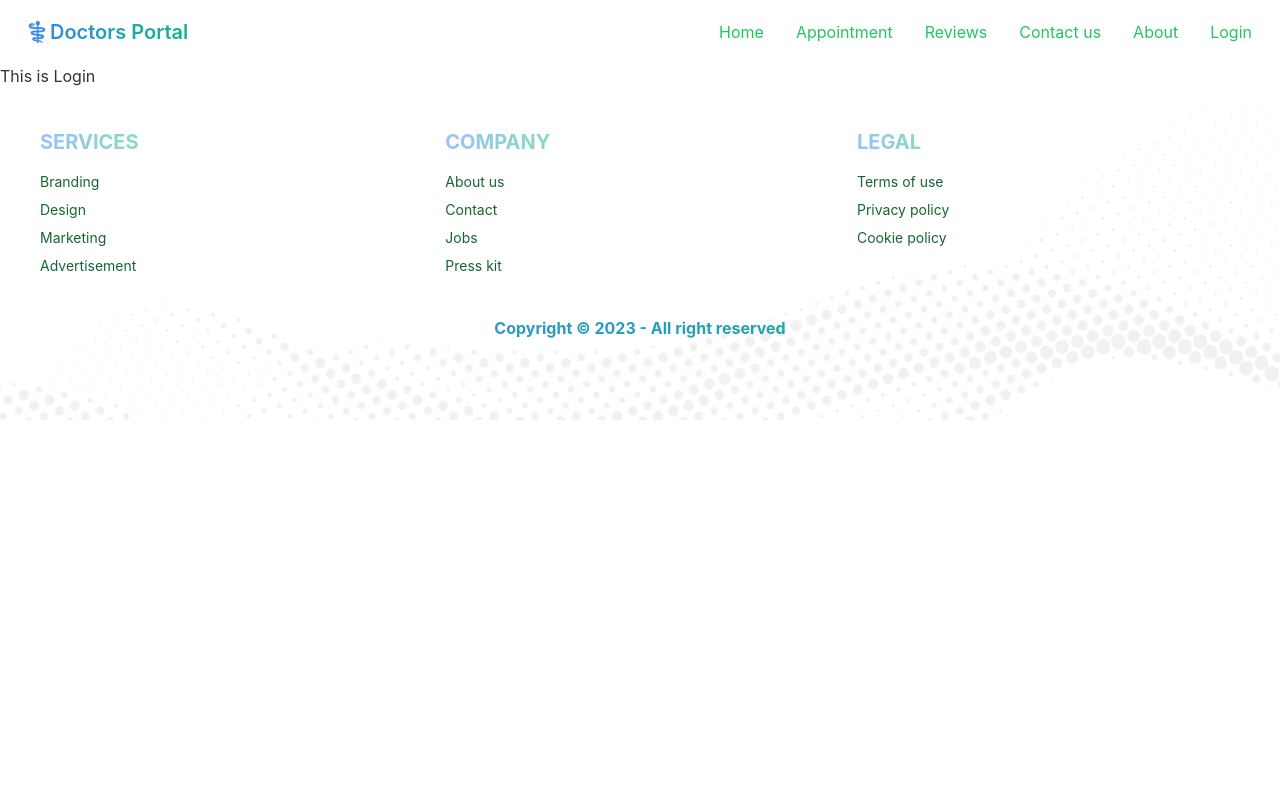
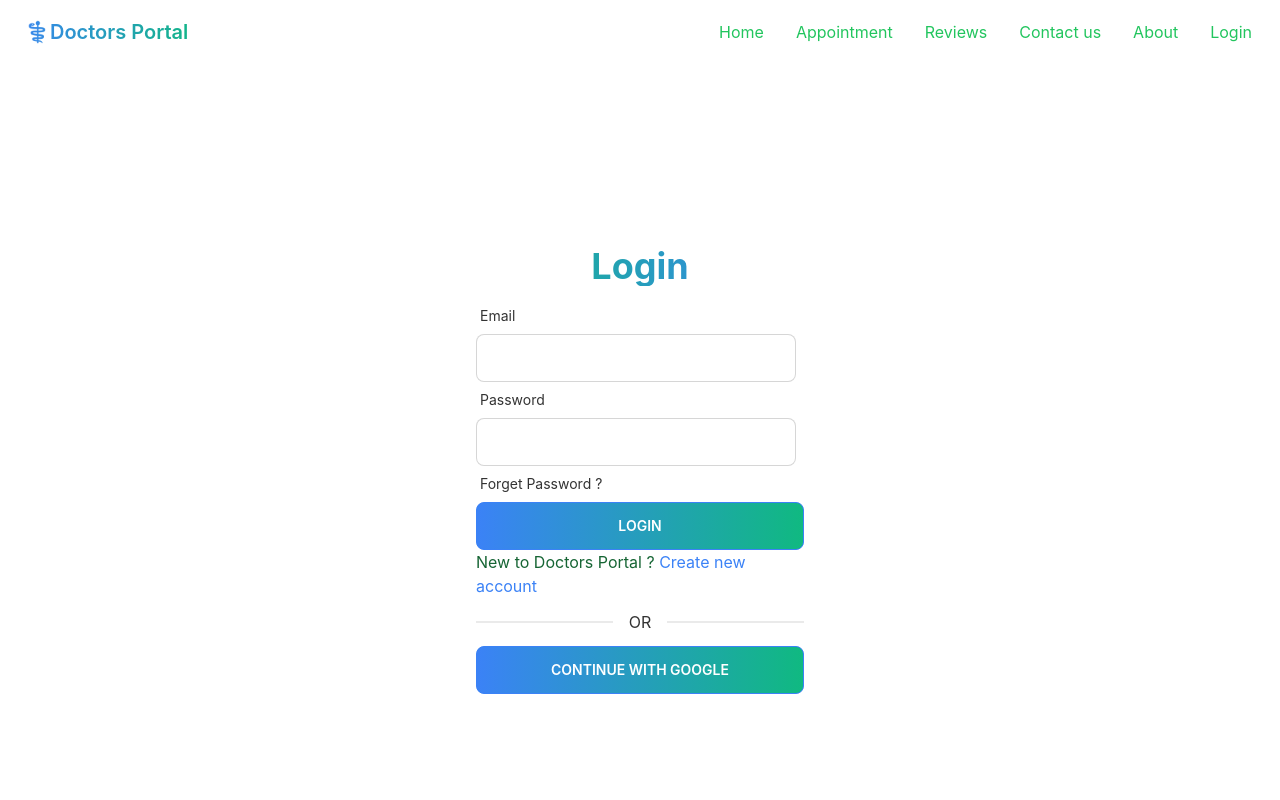
Before and after one commit to ripon1523/SD3-client, a React (Create React App) app: page /login in a window 1280 px wide. Shown: the top 800 px of the page. Built offline with nearby package versions, Linux system fonts and the light colour scheme.

Commit message:
2.3 done

```diff
--- a/package.json
+++ b/package.json
@@ -8,9 +8,11 @@
     "@testing-library/user-event": "^13.5.0",
     "daisyui": "^2.50.0",
     "date-fns": "^2.29.3",
+    "firebase": "^9.17.1",
     "react": "^18.2.0",
     "react-day-picker": "^8.5.1",
     "react-dom": "^18.2.0",
+    "react-hook-form": "^7.43.1",
     "react-router-dom": "^6.8.0",
     "react-scripts": "5.0.1",
     "web-vitals": "^2.1.4"
--- a/src/Pages/Login/Login.js
+++ b/src/Pages/Login/Login.js
@@ -1,9 +1,58 @@
-import React from 'react';
+import { useForm } from 'react-hook-form';
+import { Link } from 'react-router-dom';
 
 const Login = () => {
+    const { register, formState: { errors }, handleSubmit } = useForm()
+    const handleLogin = data => {
+        console.log(data)
+
+    }
     return (
-        <div>
-            <h2>This is Login</h2>
+        <div className='h-[800px]  flex justify-center items-center'>
+
+            <div className='w-96 p-7' >
+                <h2 className='text-4xl font-bold text-transparent bg-clip-text bg-gradient-to-r from-secondary to-primary my-3 text-center'> Login</h2>
+                <form onSubmit={handleSubmit(handleLogin)}>
+
+
+                    <div className="form-control w-full max-w-xs">
+                        <label className="label">
+                            <span className="label-text">Email</span>
+                        </label>
+                        <input className="input input-bordered w-full max-w-xs" type="text"
+                            {...register("email", { required: "Email is required " })} />
+                        {errors.email && <p className='text-red-500' >{errors.email?.message}</p>}
+                    </div>
+                    <div className="form-control w-full max-w-xs">
+                        <label className="label">
+                            <span className="label-text">Password</span>
+                        </label>
+                        <input className="input input-bordered w-full max-w-xs" type="password"
+                            {...register("password",
+                             {
+                                required: "Password is required",
+                                minLength:{value:6, message:"Password must be included  6 character or longer"},
+
+                                })} />
+                        {errors.password && <p className='text-red-500' >{errors.password?.message}</p>}
+                        <label className="label">
+                            <span className="label-text">Forget Password ?</span>
+                        </label>
+                    </div>
+
+
+
+
+
+                    <input className='btn btn-primary bg-gradient-to-r from-primary to-secondary text-white w-full ' value="Login" type="submit" />
+                </form>
+
+                <p className='text-green-800'>New to Doctors Portal ?<Link className='text-primary' to="/signup" > Create new account </Link> </p>
+                <div className="divider">OR</div>
+
+                <button className='btn btn-primary bg-gradient-to-r from-primary to-secondary text-white w-full ' >CONTINUE WITH GOOGLE</button>
+            </div>
+
         </div>
     );
 };
--- /dev/null
+++ b/src/firebase/firease.config.js
@@ -0,0 +1,19 @@
+// Import the functions you need from the SDKs you need
+import { initializeApp } from "firebase/app";
+// TODO: Add SDKs for Firebase products that you want to use
+// https://firebase.google.com/docs/web/setup#available-libraries
+
+// Your web app's Firebase configuration
+const firebaseConfig = {
+  apiKey: process.env.REACT_APP_apiKey,
+  authDomain: process.env.REACT_APP_authDomain,
+  projectId: process.env.REACT_APP_projectId,
+  storageBucket: process.env.REACT_APP_storageBucket,
+  messagingSenderId: process.env.REACT_APP_messagingSenderId,
+  appId: process.env.REACT_APP_appId,
+};
+
+// Initialize Firebase
+const app = initializeApp(firebaseConfig);
+
+export default app;
```
Also changed, not shown: 1 other file (tests, documents, lock files or other folders).
